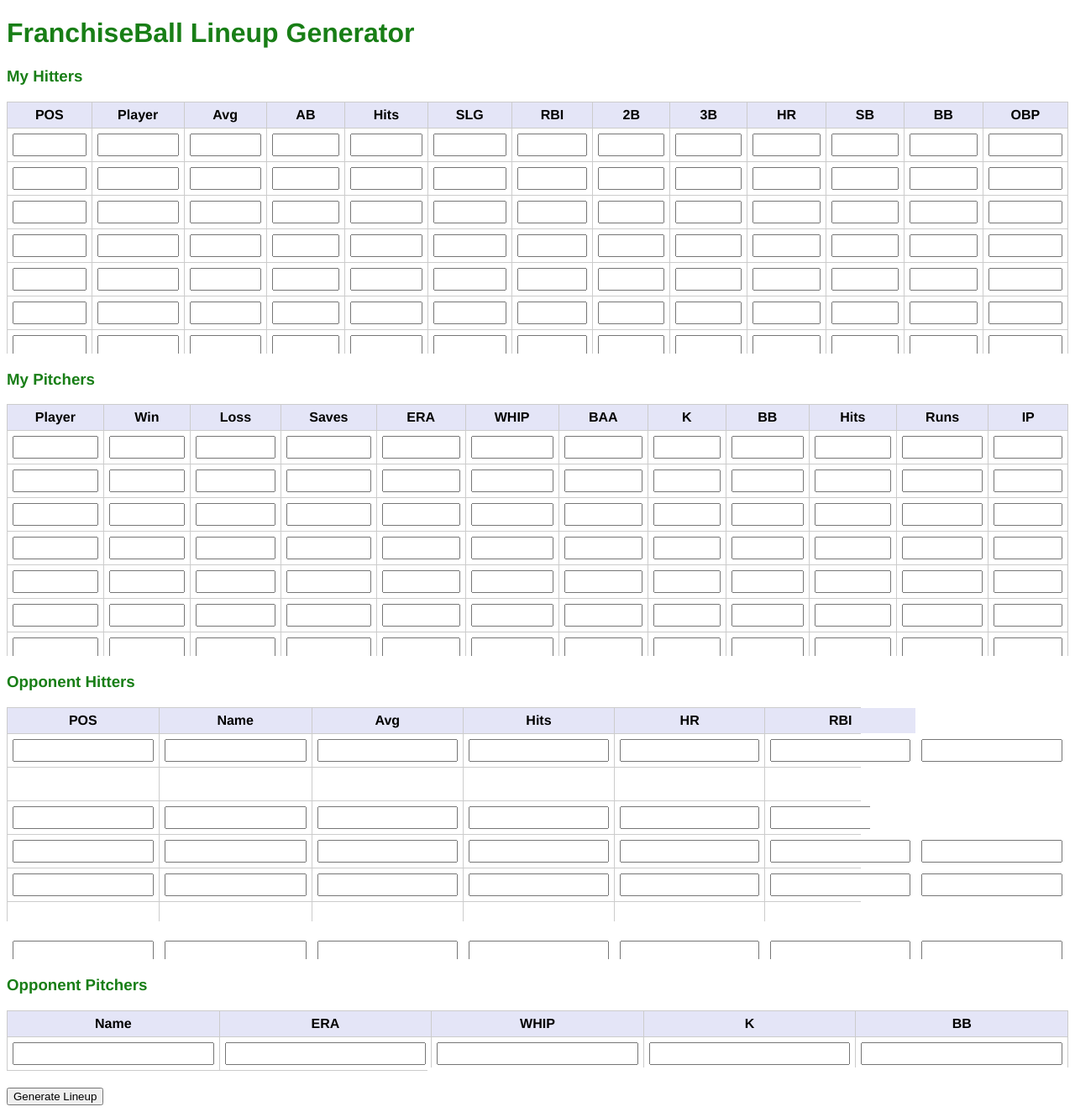
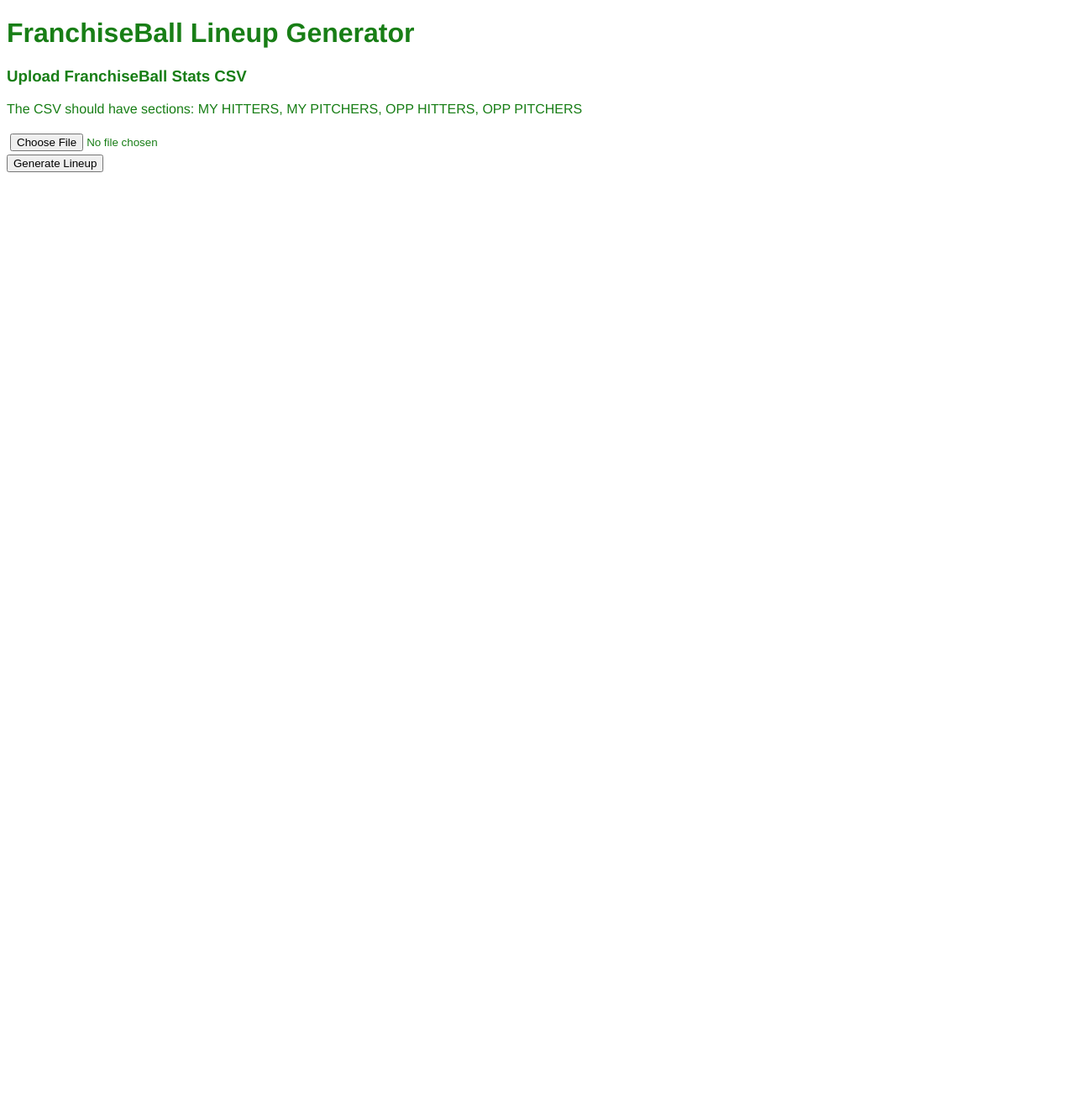
Before and after one commit to wpallender/franchise-lineup, a Flask app: page / in a window 1280 px wide. Shown: the whole page at 84% size. After the commit the page ends 205 px from the top, so only its background shows below. Run offline with Flask 3, Linux system fonts and the light colour scheme.

Commit message:
Update index.html

```diff
--- a/templates/index.html
+++ b/templates/index.html
@@ -12,98 +12,10 @@
     <p style="color:red;">{{ error }}</p>
     {% endif %}
 
-    <form method="POST">
-        <!-- My Hitters -->
-        <h3>My Hitters</h3>
-        <div class="table-container">
-            <table>
-                <thead>
-                    <tr>
-                        {% for col in ["POS","Player","Avg","AB","Hits","SLG","RBI","2B","3B","HR","SB","BB","OBP"] %}
-                        <th>{{ col }}</th>
-                        {% endfor %}
-                    </tr>
-                </thead>
-                <tbody>
-                    {% for i in range(12) %}
-                    <tr>
-                        {% for col in ["POS","Player","Avg","AB","Hits","SLG","RBI","2B","3B","HR","SB","BB","OBP"] %}
-                        <td><input type="text" name="my_hitters_{{ col }}_{{ i }}" value="{{ form_data.get('my_hitters_' ~ col ~ '_' ~ i, '') }}"></td>
-                        {% endfor %}
-                    </tr>
-                    {% endfor %}
-                </tbody>
-            </table>
-        </div>
-
-        <!-- My Pitchers -->
-        <h3>My Pitchers</h3>
-        <div class="table-container">
-            <table>
-                <thead>
-                    <tr>
-                        {% for col in ["Player","Win","Loss","Saves","ERA","WHIP","BAA","K","BB","Hits","Runs","IP"] %}
-                        <th>{{ col }}</th>
-                        {% endfor %}
-                    </tr>
-                </thead>
-                <tbody>
-                    {% for i in range(7) %}
-                    <tr>
-                        {% for col in ["Player","Win","Loss","Saves","ERA","WHIP","BAA","K","BB","Hits","Runs","IP"] %}
-                        <td><input type="text" name="my_pitchers_{{ col }}_{{ i }}" value="{{ form_data.get('my_pitchers_' ~ col ~ '_' ~ i, '') }}"></td>
-                        {% endfor %}
-                    </tr>
-                    {% endfor %}
-                </tbody>
-            </table>
-        </div>
-
-        <!-- Opponent Hitters -->
-        <h3>Opponent Hitters</h3>
-        <div class="table-container">
-            <table>
-                <thead>
-                    <tr>
-                        {% for col in ["POS","Name","Avg","Hits","HR","RBI","OBP"] %}
-                        <th>{{ col }}</th>
-                        {% endfor %}
-                    </tr>
-                </thead>
-                <tbody>
-                    {% for i in range(9) %}
-                    <tr>
-                        {% for col in ["POS","Name","Avg","Hits","HR","RBI","OBP"] %}
-                        <td><input type="text" name="opp_hitters_{{ col }}_{{ i }}" value="{{ form_data.get('opp_hitters_' ~ col ~ '_' ~ i, '') }}"></td>
-                        {% endfor %}
-                    </tr>
-                    {% endfor %}
-                </tbody>
-            </table>
-        </div>
-
-        <!-- Opponent Pitchers -->
-        <h3>Opponent Pitchers</h3>
-        <div class="table-container">
-            <table>
-                <thead>
-                    <tr>
-                        {% for col in ["Name","ERA","WHIP","K","BB"] %}
-                        <th>{{ col }}</th>
-                        {% endfor %}
-                    </tr>
-                </thead>
-                <tbody>
-                    {% for i in range(1) %}
-                    <tr>
-                        {% for col in ["Name","ERA","WHIP","K","BB"] %}
-                        <td><input type="text" name="opp_pitchers_{{ col }}_{{ i }}" value="{{ form_data.get('opp_pitchers_' ~ col ~ '_' ~ i, '') }}"></td>
-                        {% endfor %}
-                    </tr>
-                    {% endfor %}
-                </tbody>
-            </table>
-        </div>
+    <form method="POST" enctype="multipart/form-data">
+        <h3>Upload FranchiseBall Stats CSV</h3>
+        <p>The CSV should have sections: MY HITTERS, MY PITCHERS, OPP HITTERS, OPP PITCHERS</p>
+        <input type="file" name="stats_file" accept=".csv,.xlsx" required>
 
         <button type="submit">Generate Lineup</button>
     </form>
```
